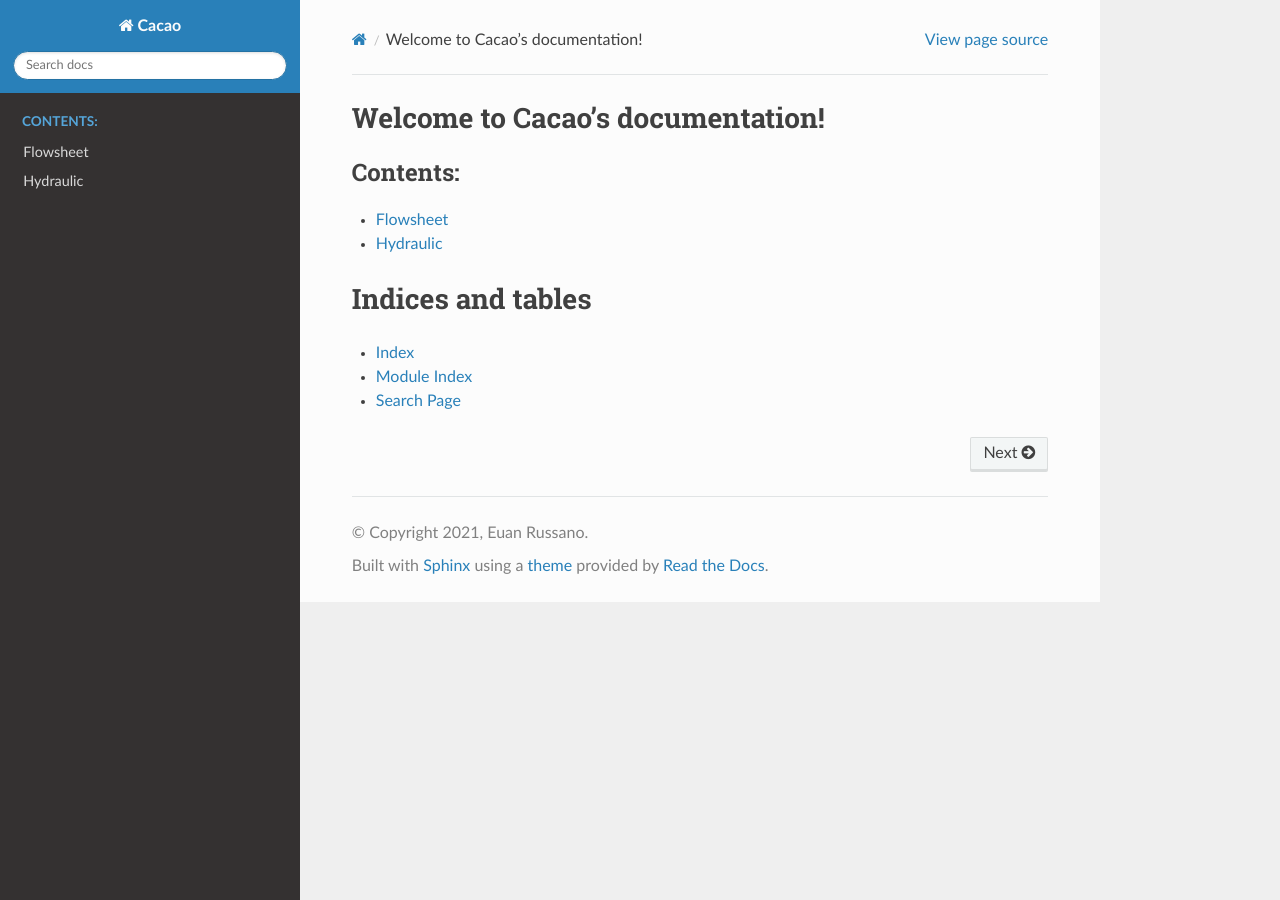
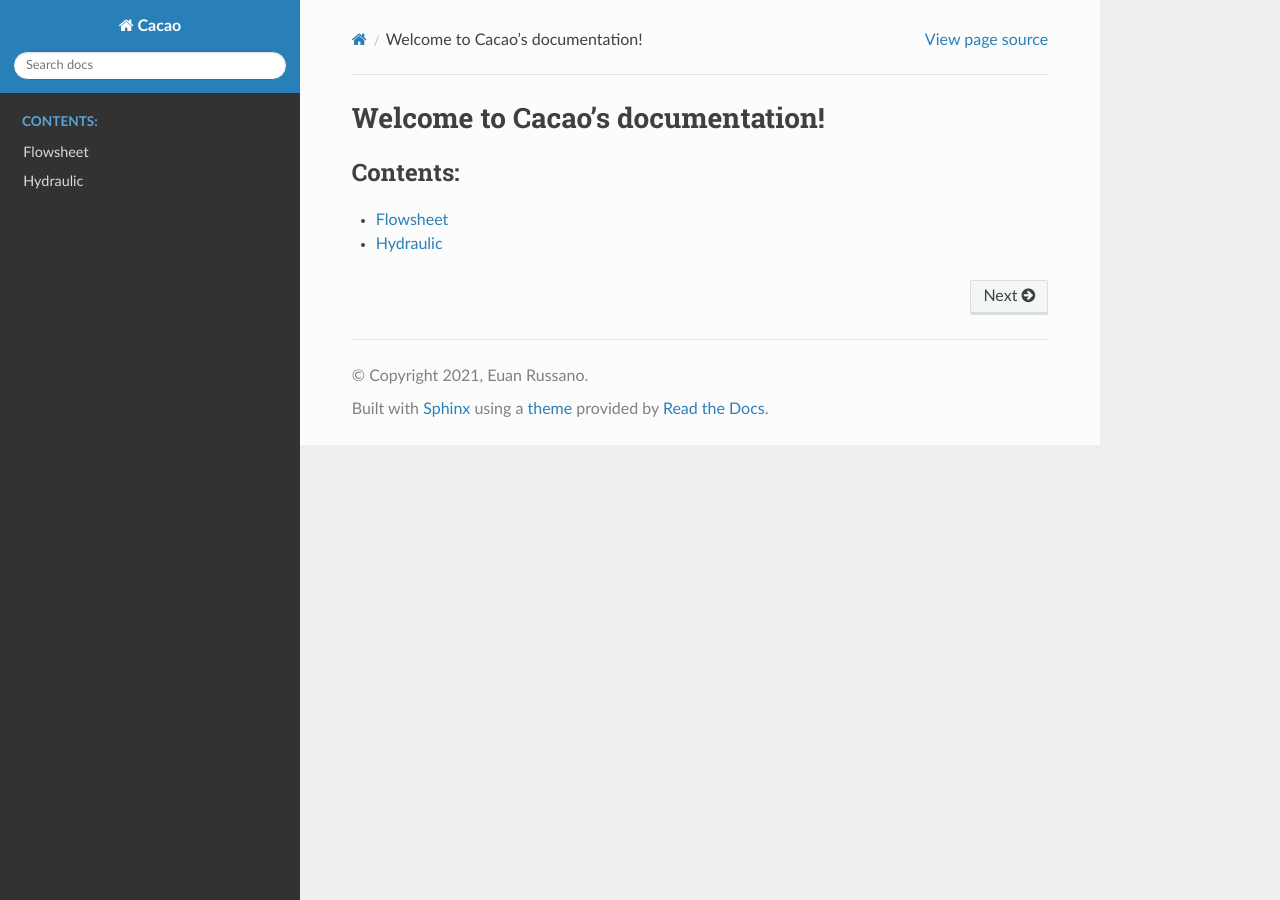
Before and after one commit to euanrussano/cacao, a Sphinx documentation site: the page built from docs/index.rst, in a window 1280 px wide. Built offline with Sphinx 7.4.7 and the Read the Docs theme 2.0.0, drawn with Linux system fonts in a browser that asks for light colours; formulas are drawn with MathJax 3.

Commit message:
updated docs

```diff
--- a/docs/index.rst
+++ b/docs/index.rst
@@ -12,12 +12,3 @@ Welcome to Cacao's documentation!
 
    source/api/flowsheet
    source/api/hydraulics
-
-
-
-Indices and tables
-==================
-
-* :ref:`genindex`
-* :ref:`modindex`
-* :ref:`search`
--- a/setup.py
+++ b/setup.py
@@ -15,7 +15,7 @@ with open(path.join(HERE, 'README.md'), encoding='utf-8') as f:
 # This call to setup() does all the work
 setup(
     name="cacao",
-    version="0.0.2",
+    version="0.0.3",
     description="Library for dynamic optimization/simulation",
     long_description=long_description,
     long_description_content_type="text/markdown",
@@ -25,7 +25,7 @@ setup(
     },
     #    url="https://cacao.readthedocs.io/",
     author="Euan Russano",
-    author_email="euanrussano@email.com",
+    author_email="euanrussano@gmail.com",
     license="MIT",
     classifiers=[
         "Intended Audience :: Developers",
@@ -38,5 +38,5 @@ setup(
     ],
     packages=["cacao"],
     include_package_data=True,
-    install_requires=["numpy", "scipy", "pyyaml"]
+    install_requires=["numpy", "scipy"]
 )
```
